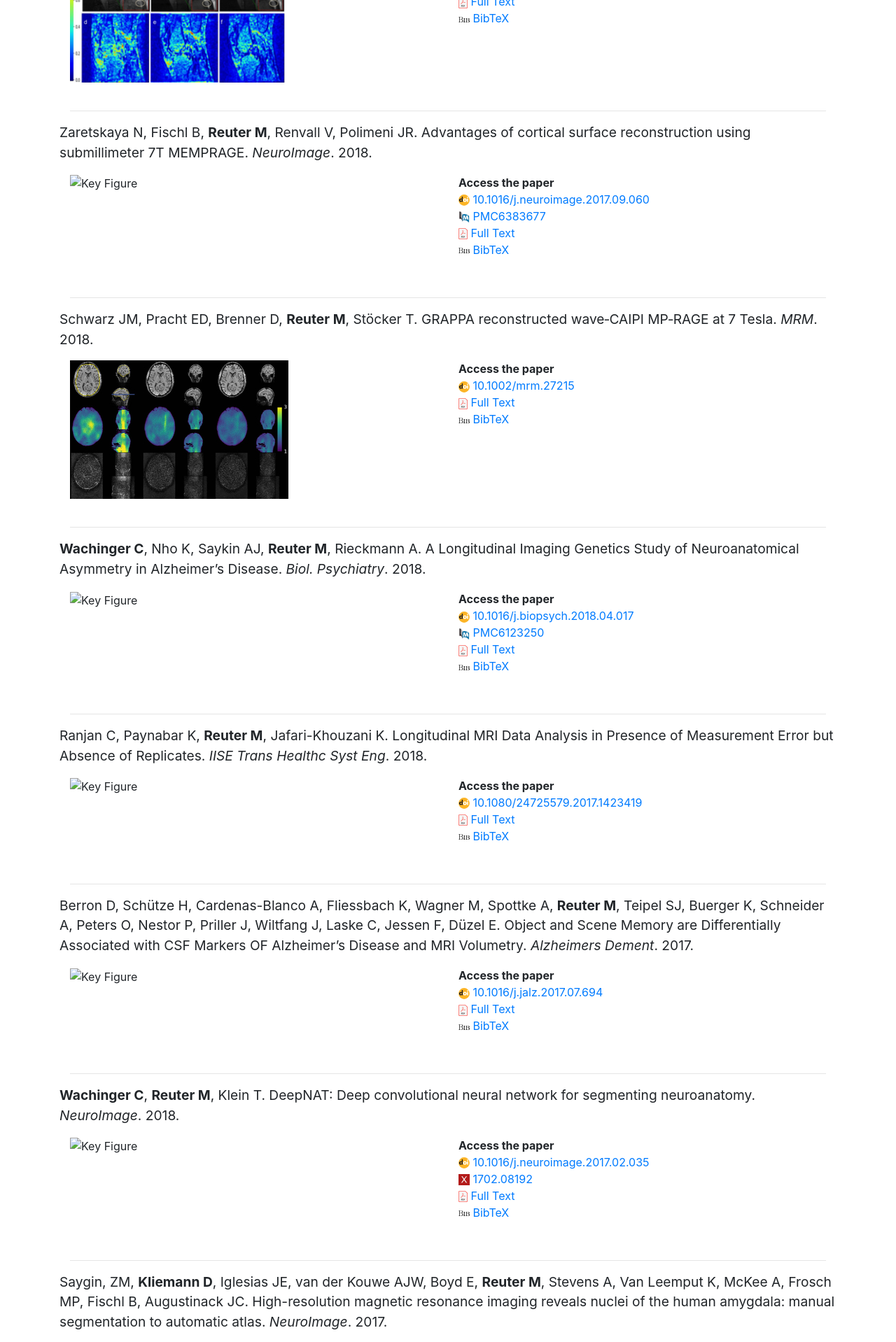
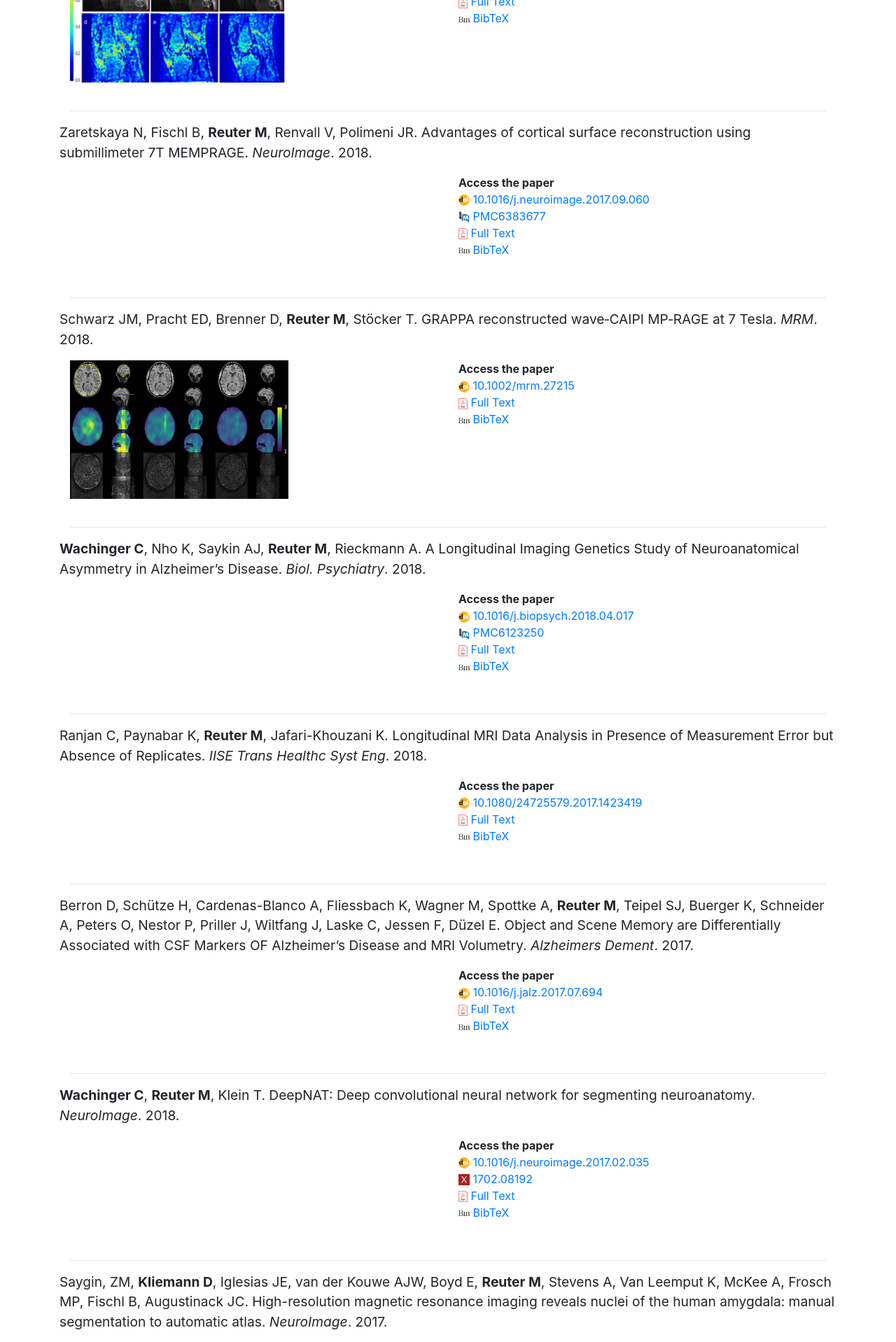
Before and after one commit to Deep-MI/Deep-MI.github.io, a Jekyll site: the page built from publications/index.html, in a window 1280 px wide. Shown: the part 1361-3279 px from the top of the page at 70% size. Built offline with Jekyll 4.4.1, drawn with Linux system fonts in a browser that asks for light colours; nearby versions of some CDN libraries; comment, search, counter and statistics services are not loaded.

Commit message:
check for existing figure string

```diff
--- a/publications/index.html
+++ b/publications/index.html
@@ -17,7 +17,9 @@ group: publications
    <div class="row" style="padding-top: 60px; margin-top: -60px;" id="{{publication.id}}">
    <div style="font-size: 120% !important;"> {{ publication.authors | append: ". " | append: publication.title | append: ". " | append: publication.journal | append: ". " | append: publication.year | append: ". " | markdownify }}</div>
 	<div class="col-sm-6">
+		{% if publication.image %}
 		<img class = "img-fluid" src = "{{publication.image}}" alt = "Key Figure" style="max-height: 200px;">
+		{% endif %}
 	</div>
 	<ul class="col-sm-6" style="list-style-type:none;">
 			<strong>Access the paper</strong>
```
